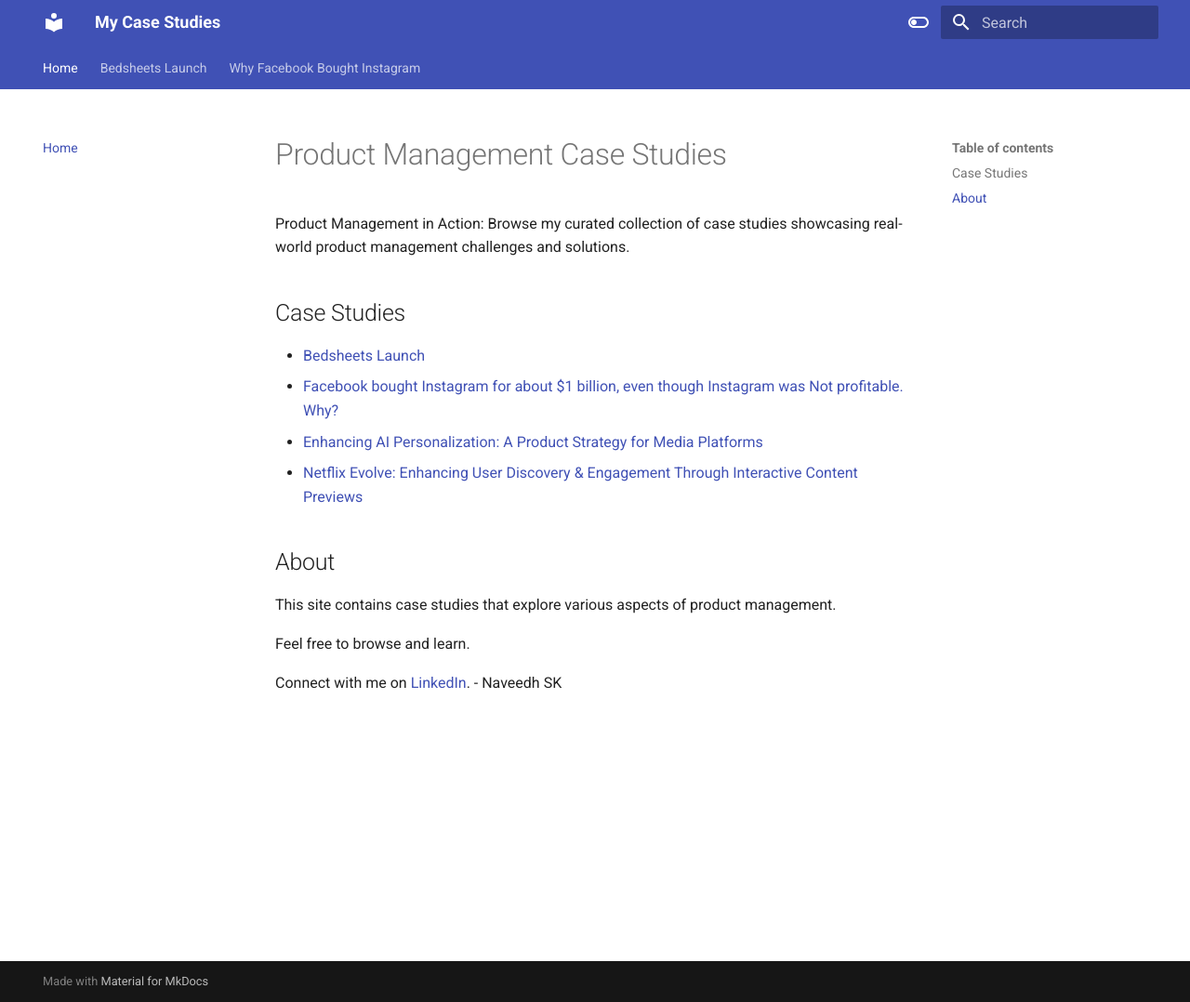
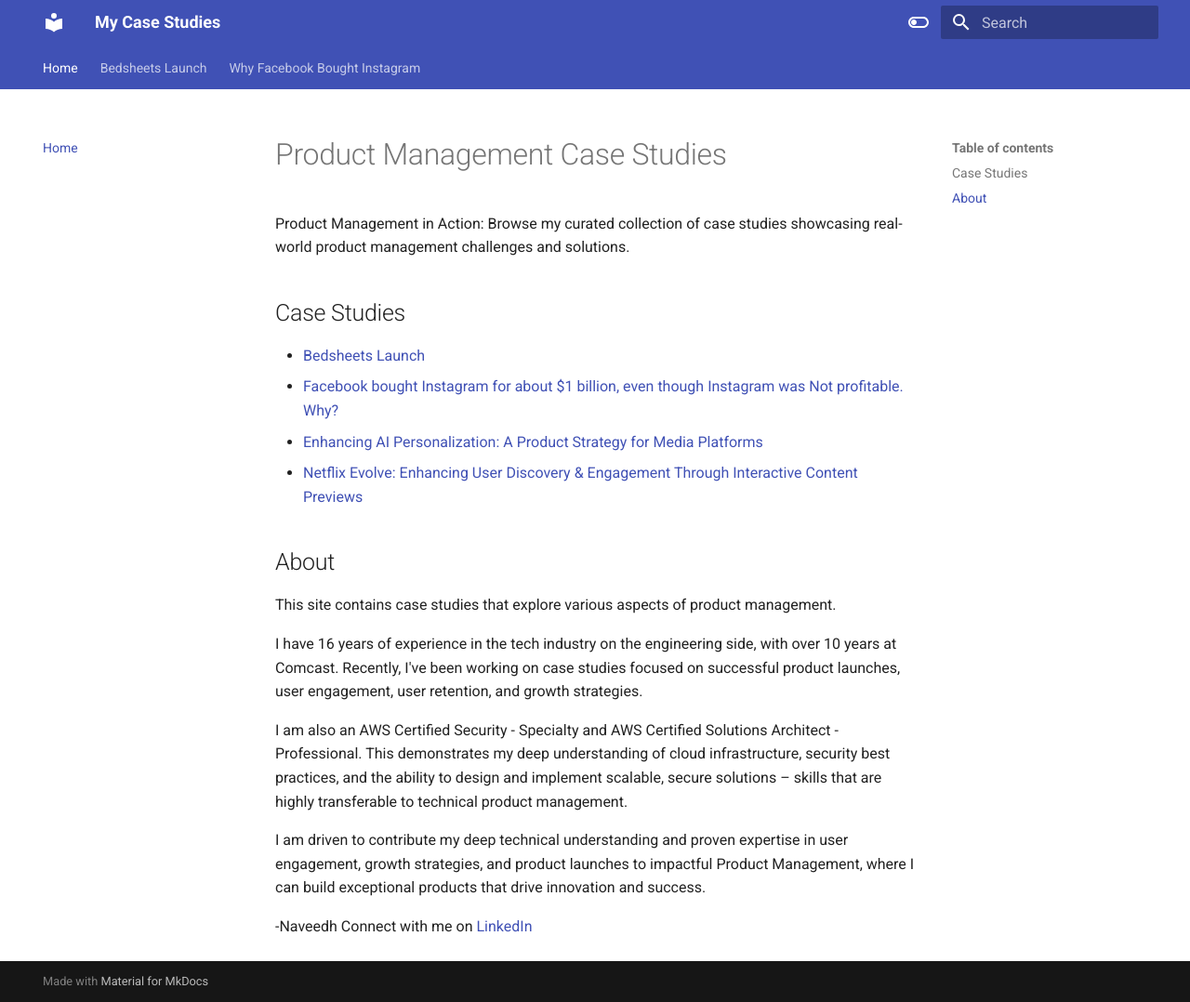
Before and after one commit to naveedhsk/ai-reliability-rag, an MkDocs documentation site: the page built from docs/index.md, in a window 1280 px wide and 1078 px high. Shown: the whole window at 93% size. Built offline with MkDocs 1.6.1 and Material for MkDocs 9.7.7, drawn with Linux system fonts in a browser that asks for light colours.

Commit message:
Update index.md

```diff
--- a/docs/index.md
+++ b/docs/index.md
@@ -13,7 +13,11 @@ Product Management in Action: Browse my curated collection of case studies showc
 
 This site contains case studies that explore various aspects of product management.
 
-Feel free to browse and learn.
+I have 16 years of experience in the tech industry on the engineering side, with over 10 years at Comcast. Recently, I've been working on case studies focused on successful product launches, user engagement, user retention, and growth strategies.
 
-Connect with me on [LinkedIn](https://www.linkedin.com/in/naveedh-sk/).
-- Naveedh SK
+I am also an AWS Certified Security - Specialty and AWS Certified Solutions Architect - Professional. This demonstrates my deep understanding of cloud infrastructure, security best practices, and the ability to design and implement scalable, secure solutions – skills that are highly transferable to technical product management.
+
+I am driven to contribute my deep technical understanding and proven expertise in user engagement, growth strategies, and product launches to impactful Product Management, where I can build exceptional products that drive innovation and success.
+
+-Naveedh
+Connect with me on [LinkedIn](https://www.linkedin.com/in/naveedh-sk/)
```
